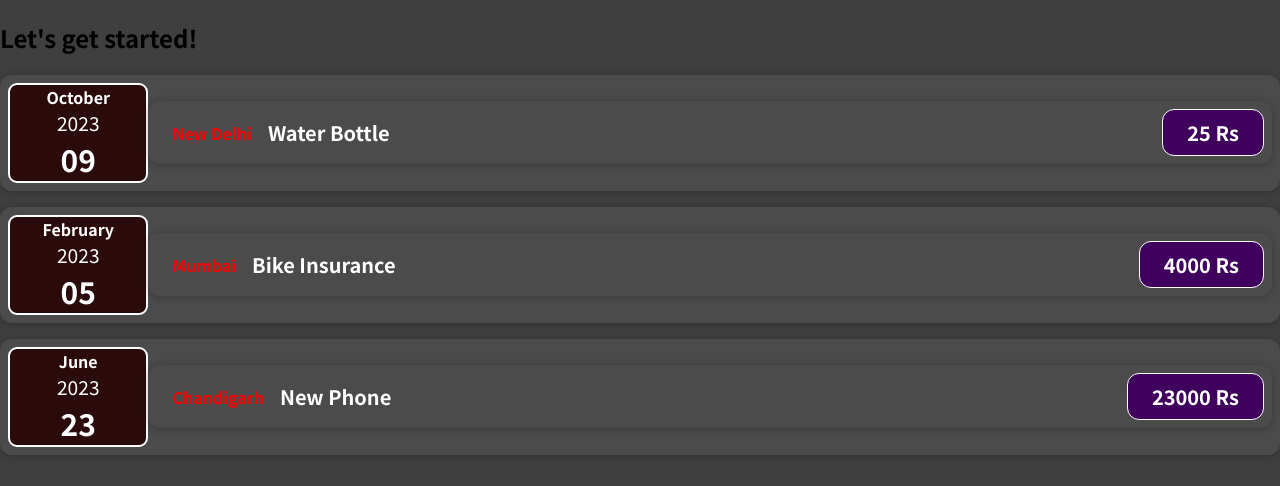
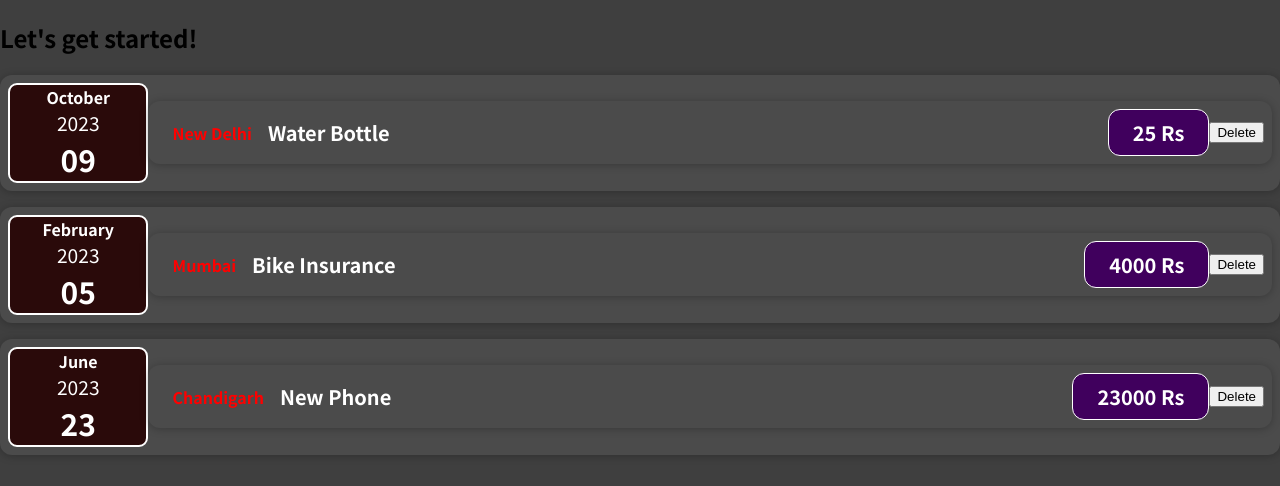
Before and after one commit to hespnod/01-starting-setup, a React (Create React App) app: page / in a window 1280 px wide. Shown: the top 486 px of the page. Built offline with nearby package versions, Linux system fonts and the light colour scheme.

Commit message:
added remove functionality using DOM

```diff
--- a/src/components/Expenses/ExpenseDetails.jsx
+++ b/src/components/Expenses/ExpenseDetails.jsx
@@ -2,6 +2,8 @@ import './ExpenseItem.css'
 import Card from '../UI/Card'
 
 const ExpenseDeatils = (props)=>{
+
+
     return(
         <Card className="expense-item">
             <div className="expense-item__location">{props.location}</div>
@@ -9,6 +11,9 @@ const ExpenseDeatils = (props)=>{
                 <h2>{props.title}</h2>
                 <div className='expense-item__price'>{props.amount} Rs</div>
             </div>
+            <button onClick={(ele)=>{const rem = ele.target.parentElement;
+                rem.remove();
+            }} className='delete'>Delete</button>
         </Card>
     );
 }
```
